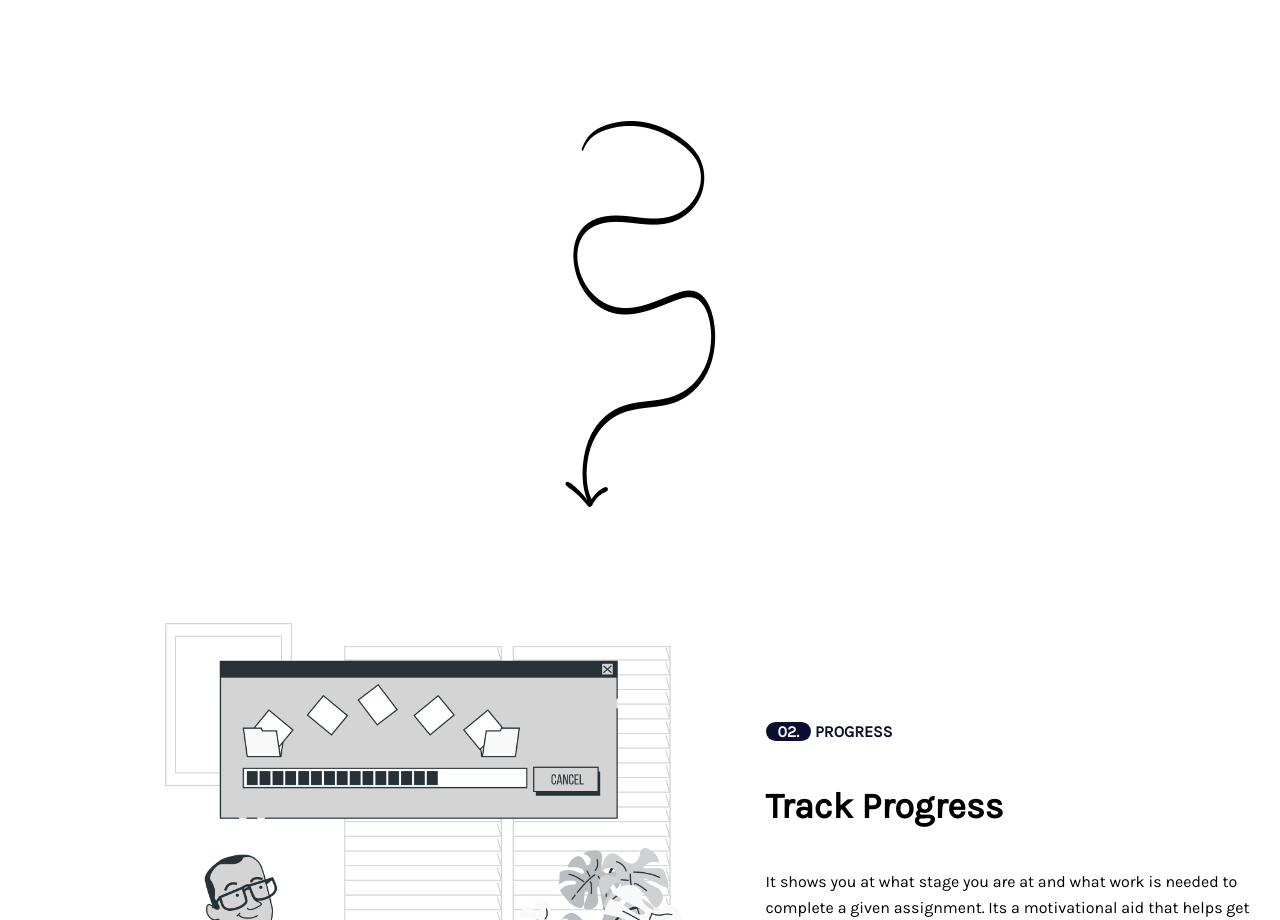
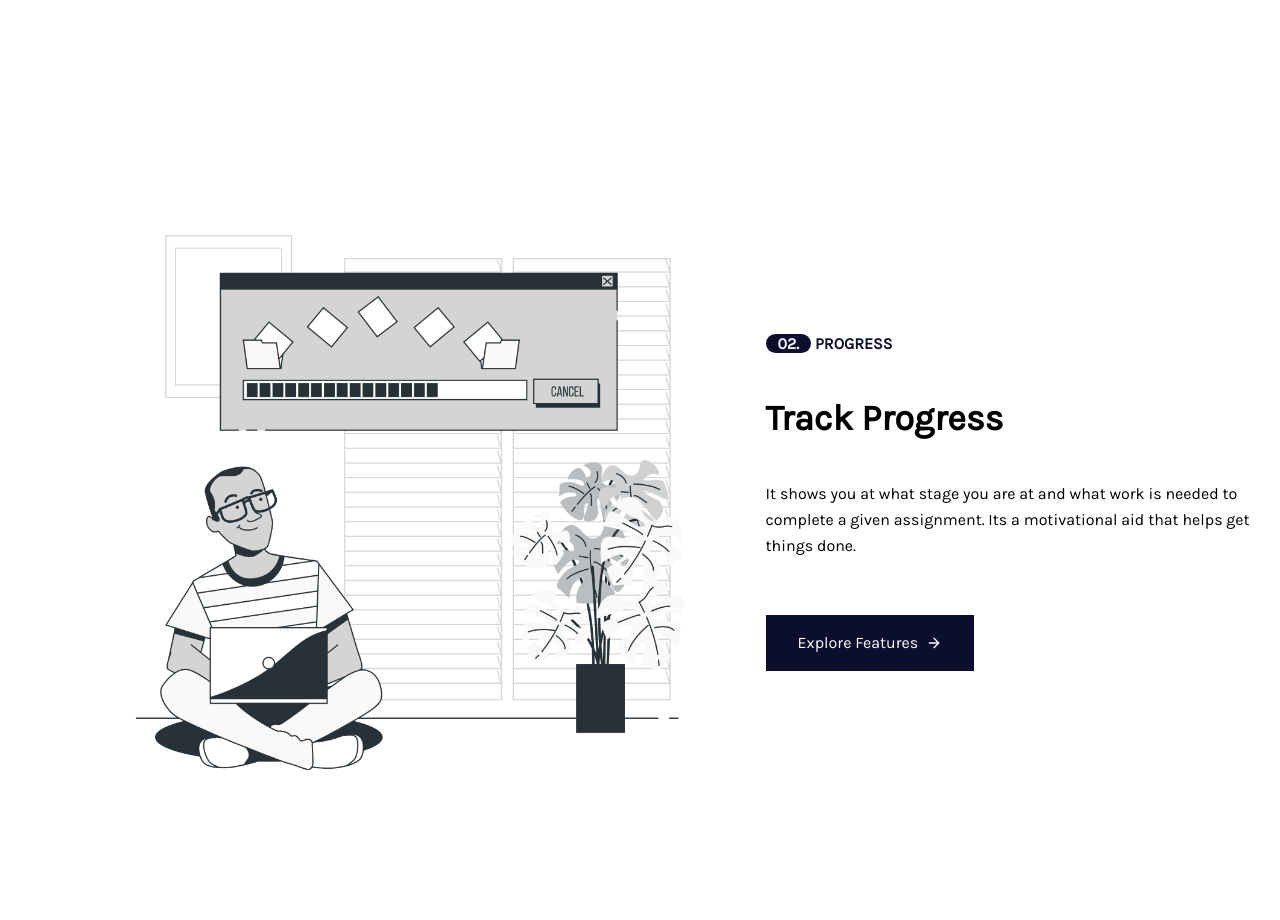
Before and after one commit to Emilsone/old-trackee-page, a Vue app: page / in a window 1280 px wide. Shown: the part 2120-3040 px from the top of the page. Built offline with nearby package versions, Linux system fonts and the light colour scheme.

Commit message:
delete arrow functions

```diff
--- a/src/components/mainpage/FeaturePage.vue
+++ b/src/components/mainpage/FeaturePage.vue
@@ -78,9 +78,9 @@
       </div>
     </div>
 
-    <div>
+    <!-- <div>
       <Arrow />
-    </div>
+    </div> -->
 
     <div class="md:py-4 py-4">
       <div
@@ -215,11 +215,11 @@
   </section>
 </template>
 <script>
-import Arrow from "@/components/mainpage/Arrow.vue";
+// import Arrow from "@/components/mainpage/Arrow.vue";
 export default {
   name: "Feature",
   components:{
-    Arrow
+    // Arrow
   }
 };
 </script>
```
